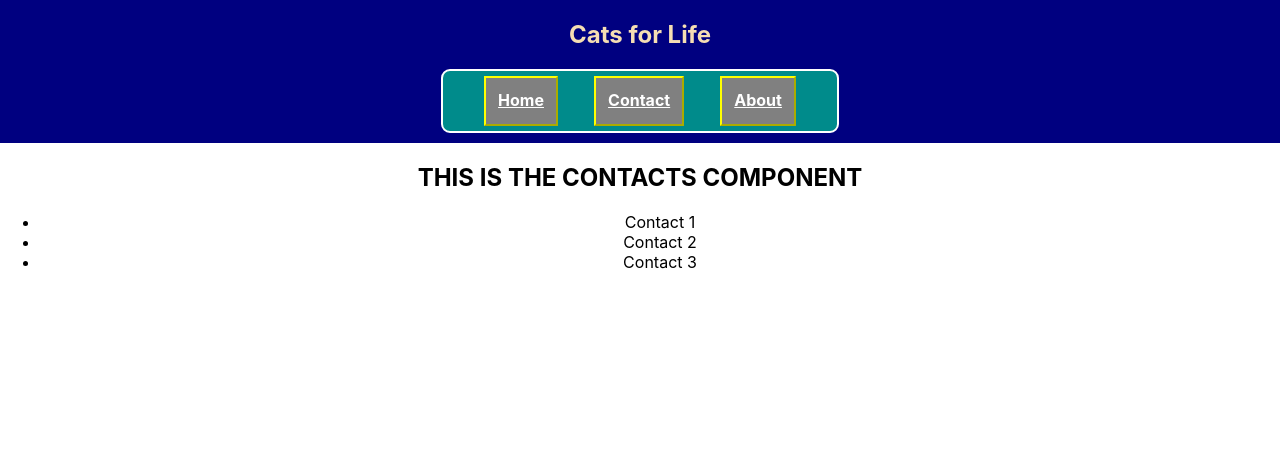
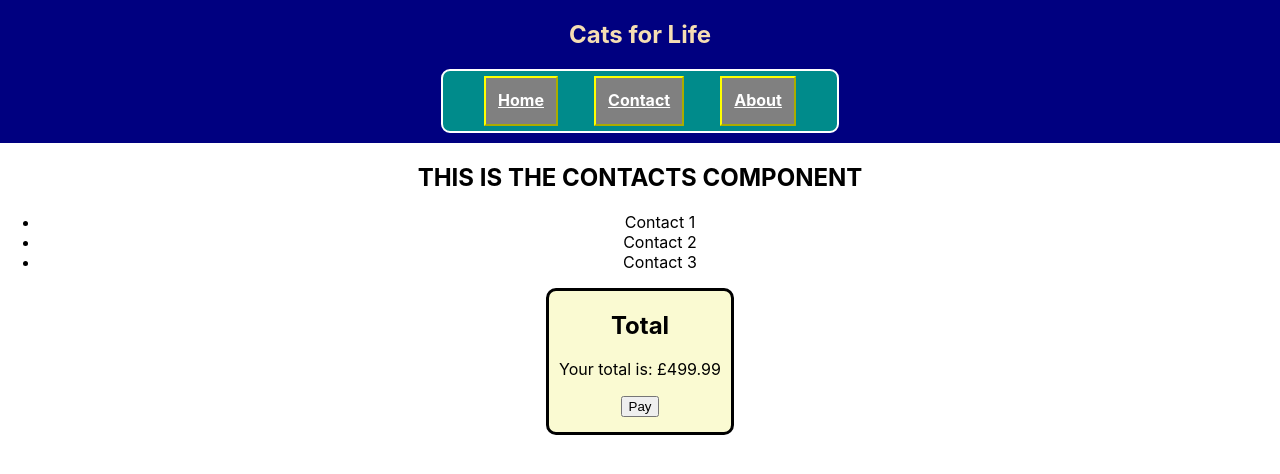
Before and after one commit to JamilSafdar/cats-4-lyf, a React (Create React App) app: page /contact in a window 1280 px wide. Shown: the top 474 px of the page. Built offline with nearby package versions, Linux system fonts and the light colour scheme.

Commit message:
Added component "Basket" with basic CSS.
<Basket/> takes props. A message (which changes a H2 tag) and also a total (which places a £ in front of it).
Price will need to be calculated before being sent as a prop

```diff
--- a/src/App.js
+++ b/src/App.js
@@ -1,30 +1,37 @@
-import "./App.css";
-import Home from "./Home";
-import Contacts from "./Contacts";
-import About from "./About";
-import { BrowserRouter as Router, Route, Switch } from "react-router-dom";
-import Navbar from "./Navbar";
+import './App.css';
+import Home from './Home'
+import Contacts from './Contacts'
+import About from './About'
+import { BrowserRouter as Router, Route, Switch} from 'react-router-dom'
+import Navbar from './Navbar';
+import Basket from './Basket';
 
 function App() {
   return (
     <Router>
       <div className="App">
+
         {/* ANYTHING HERE WILL BE PERMANENTLY SHOWN */}
-        <Navbar />
+        <Navbar/>
 
-        <div className="content">
+        <div className = "content">
           <Switch>
+
             <Route exact path="/">
               <Home />
             </Route>
 
-            <Route exact path="/about">
+            <Route exact path = "/about">
               <About />
             </Route>
 
-            <Route exact path="/contact">
-              <Contacts />
+            <Route exact path = "/contact">
+              <Contacts/>
+
+              {/* Basket takes 'props'. messsage displays a <h2> tag. total needs to be calculated, then passed in*/}
+              <Basket message="Total" total="499.99"/>
             </Route>
+
           </Switch>
         </div>
       </div>
--- /dev/null
+++ b/src/Basket.css
@@ -0,0 +1,14 @@
+.paymentWrapper{
+    justify-content: center;
+    align-items: center;
+    margin:auto;
+
+    padding-left: 10px;
+    padding-right: 10px;
+    padding-bottom: 15px;
+
+    border: solid black 3px;
+    border-radius: 10px;
+    background-color: lightgoldenrodyellow;
+    width:fit-content;
+}
--- /dev/null
+++ b/src/Basket.js
@@ -0,0 +1,28 @@
+import './Basket.css'
+
+const Basket = (props) => {
+    function payBalance(){
+        console.log("BALANCE WAS PAID")
+        return (
+            <>
+                {/* DO STUFF HERE FOR THE ONCLICK FUNCTION */}
+            </>
+        )
+    }
+
+    return(
+
+    <div className = "basketWrapper">
+        <div className = "paymentWrapper">
+            <h2>{props.message}</h2>
+            <p>Your total is: £{props.total}</p>
+            <button onClick={payBalance}>Pay</button>
+        </div>
+    </div>
+    );
+
+
+
+}
+
+export default Basket;
```
Also changed, not shown: src/index.js (+6 -5 lines).
